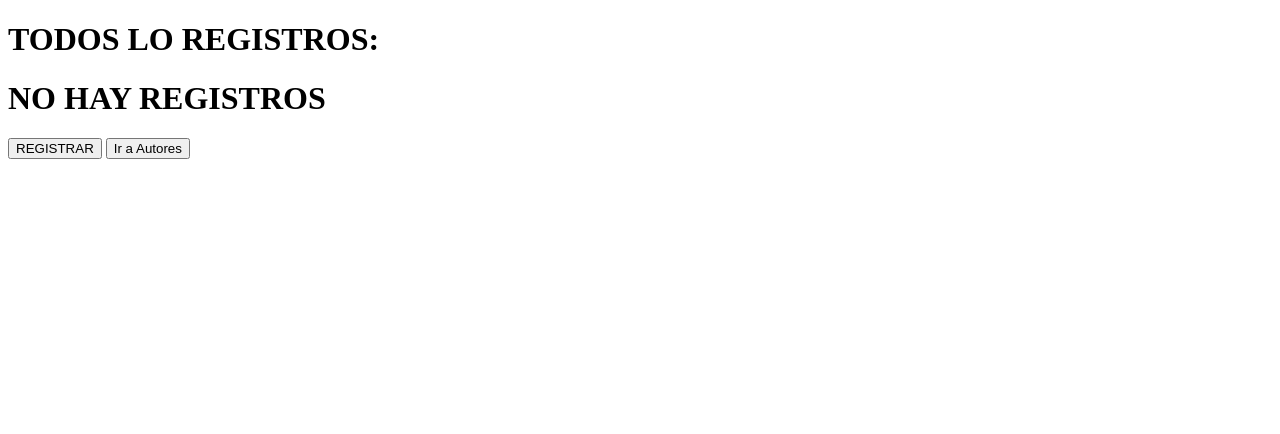
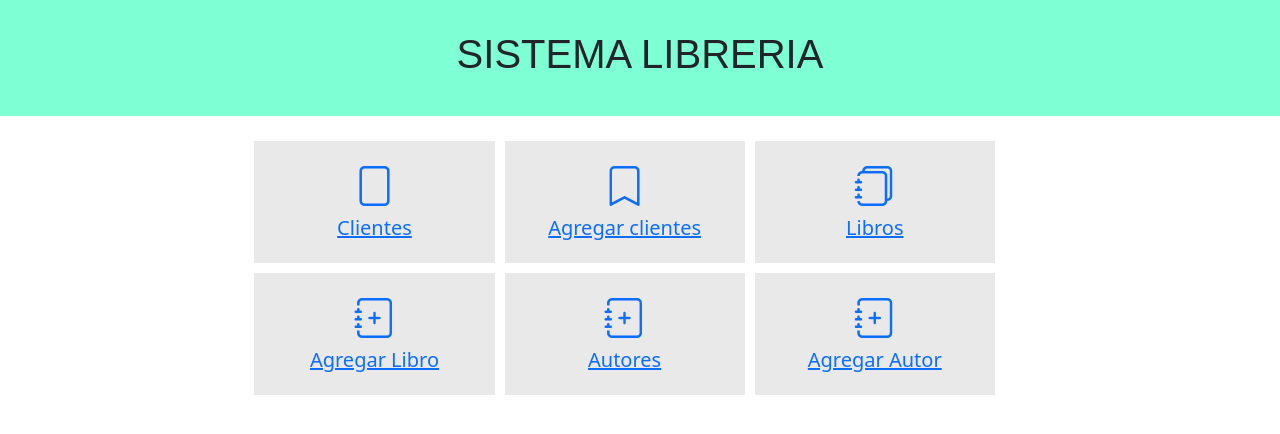
Before and after one commit to Anthhhony/eva3_proyecto_biblioteca, a Django app: page / in a window 1280 px wide. Shown: the top 434 px of the page. Run offline with Django 3.2, Linux system fonts and the light colour scheme; data that the repository does not hold is empty; parts of the project's set-up code (start-up, migrations or seed data) failed here and were passed over.

Commit message:
implementacion template Libro

```diff
--- a/eva2Project/eva2App/views.py
+++ b/eva2Project/eva2App/views.py
@@ -2,6 +2,9 @@
 from . import forms
 from eva2App.models import Cliente, Autor, Libro
 from eva2App.forms import ClienteForm, AutorForm
+
+def menu(request):
+    return render(request, "templatesApp/menu.html")
 
 def registro(request):
     registro = Cliente.objects.all()
--- a/eva2Project/eva2Project/urls.py
+++ b/eva2Project/eva2Project/urls.py
@@ -15,16 +15,21 @@
 """
 from django.contrib import admin
 from django.urls import path
-from eva2App.views import registro, agregar_cliente, actualizar_cliente, eliminar_cliente, mostrar_autor, agregar_autor, eliminar_autor, actualizar_autor
+from eva2App.views import registro, agregar_cliente, actualizar_cliente, eliminar_cliente, mostrar_autor, agregar_autor, eliminar_autor, actualizar_autor, menu, mostrar_libros, agregar_libro, actualizar_libro, eliminar_libro
 
 urlpatterns = [
     path('admin/', admin.site.urls),
-    path('', registro, name='lista-clientes'),
+    path('', menu),
+    path('registroCLientes/', registro, name='lista-clientes'),
     path('agregar/', agregar_cliente, name='agregar-cliente'),
     path('actualizar/<int:id>', actualizar_cliente, name='actualizar-cliente'),
     path('eliminar/<int:id>', eliminar_cliente, name='eliminar-cliente'),
     path('autores/', mostrar_autor, name='lista-autores'),
     path('agregarAutor/', agregar_autor, name='agregar-autores'),
     path('actualizarAutor/<int:id>', actualizar_autor, name='actualizar-autores'),
-    path('eliminarAutor/<int:id>', eliminar_autor, name='eliminar-autores')
+    path('eliminarAutor/<int:id>', eliminar_autor, name='eliminar-autores'),
+    path('vistaLibro/', mostrar_libros, name='lista-autores'),
+    path('registroLibro/', agregar_libro, name='agregar-autores'),
+    path('actualizarLibro/<int:id>', actualizar_libro, name='actualizar-autores'),
+    path('eliminarLibro/<int:id>', eliminar_libro, name='eliminar-autores'),
 ]
--- a/eva2Project/static/css/styles.css
+++ b/eva2Project/static/css/styles.css
@@ -0,0 +1,7 @@
+.TitleHead{
+    text-align: center;
+    background-color: aquamarine;
+    font-family: Arial, Helvetica, sans-serif;
+    padding: 30px;
+    margin-bottom: 20px;
+}
--- /dev/null
+++ b/eva2Project/static/css/stylesMenu.css
@@ -0,0 +1,13 @@
+.TitleMenu{
+    text-align: center;
+    background-color: aquamarine;
+    font-family: Arial, Helvetica, sans-serif;
+    padding: 30px;
+}
+#divOption{
+    cursor: pointer;
+    background-color: rgb(233, 233, 233);
+    margin: 5px; padding: 15px;
+    text-align: center;
+    font-size: 40px;
+}
--- a/eva2Project/templates/templatesApp/autores.html
+++ b/eva2Project/templates/templatesApp/autores.html
@@ -4,6 +4,7 @@
     <meta charset="UTF-8">
     <meta name="viewport" content="width=device-width, initial-scale=1.0">
     <title>Autores</title>
+
 </head>
 <body>
     <div><h1>Autores registrados en el sistema</h1></div>
--- a/eva2Project/templates/templatesApp/index.html
+++ b/eva2Project/templates/templatesApp/index.html
@@ -7,9 +7,10 @@
     <link rel="stylesheet" href="/static/css/styles.css">
 </head>
 <body>
-    <div class="BIGBOX"><h1>TODOS LO REGISTROS:</h1></div>
+
 
     {% if registro %}
+    <div class="TitleHead"><h1>TODOS LO REGISTROS:</h1></div>
 
     <table>
         <thead>
@@ -45,7 +46,7 @@
 
     {% else %}
 
-    <div><h1>NO HAY REGISTROS</h1></div>
+    <div class="TitleHead"><h1>NO HAY REGISTROS</h1></div>
     <a href="../agregar"><button>REGISTRAR</button></a>
 
     {% endif %}
--- /dev/null
+++ b/eva2Project/templates/templatesApp/menu.html
@@ -0,0 +1,65 @@
+<!DOCTYPE html>
+<html lang="en">
+<head>
+    <meta charset="UTF-8">
+    <meta name="viewport" content="width=device-width, initial-scale=1.0">
+    <title>Document</title>
+    <link rel="stylesheet" href="/static/css/stylesMenu.css">
+    <link href="https://cdn.jsdelivr.net/npm/bootstrap@5.3.3/dist/css/bootstrap.min.css" rel="stylesheet" integrity="sha384-QWTKZyjpPEjISv5WaRU9OFeRpok6YctnYmDr5pNlyT2bRjXh0JMhjY6hW+ALEwIH" crossorigin="anonymous">
+    <link rel="stylesheet" href="https://cdn.jsdelivr.net/npm/bootstrap-icons@1.10.5/font/bootstrap-icons.css">
+</head>
+<body>
+    <div class="TitleMenu"><h1>SISTEMA LIBRERIA</h1></div>
+    <div class="services container" style="margin-top: 20px;">
+        <div class="row" style="margin-left: 15%;" >
+
+                <div class="col-md-3 service" id="divOption" >
+                    <a href="../agregar">
+                        <i class="bi bi-file"></i>
+                        <h5>Clientes</h5>
+                    </a>
+
+            </div>
+
+                <div class="col-md-3 service" id="divOption" >
+                    <a href="../index">
+                        <i class="bi bi-bookmark"></i>
+                        <h5>Agregar clientes</h5>
+                    </a>
+
+                </div>
+
+
+            <div class="col-md-3 service" id="divOption">
+                <a href="../vistaLibros">
+                    <i class="bi bi-journals"></i>
+                    <h5>Libros</h5>
+                </a>
+            </div>
+
+            <div class="col-md-3 service" id="divOption" >
+                <a href="../registroLibro">
+                    <i class="bi bi-journal-plus"></i>
+                    <h5>Agregar Libro</h5>
+                </a>
+            </div>
+
+            <div class="col-md-3 service" id="divOption" >
+                <a href="../autores">
+                    <i class="bi bi-journal-plus"></i>
+                    <h5>Autores</h5>
+                </a>
+            </div>
+
+            <div class="col-md-3 service" id="divOption" >
+                <a href="../form_autor">
+                    <i class="bi bi-journal-plus"></i>
+                    <h5>Agregar Autor</h5>
+                </a>
+            </div>
+
+        </div>
+    </div>
+
+</body>
+</html>
```
Also changed, not shown: eva2Project/templates/templatesApp/registroLibro.html (added, +17 -0 lines), eva2Project/templates/templatesApp/vistaLibros.html (added, +62 -0 lines).
